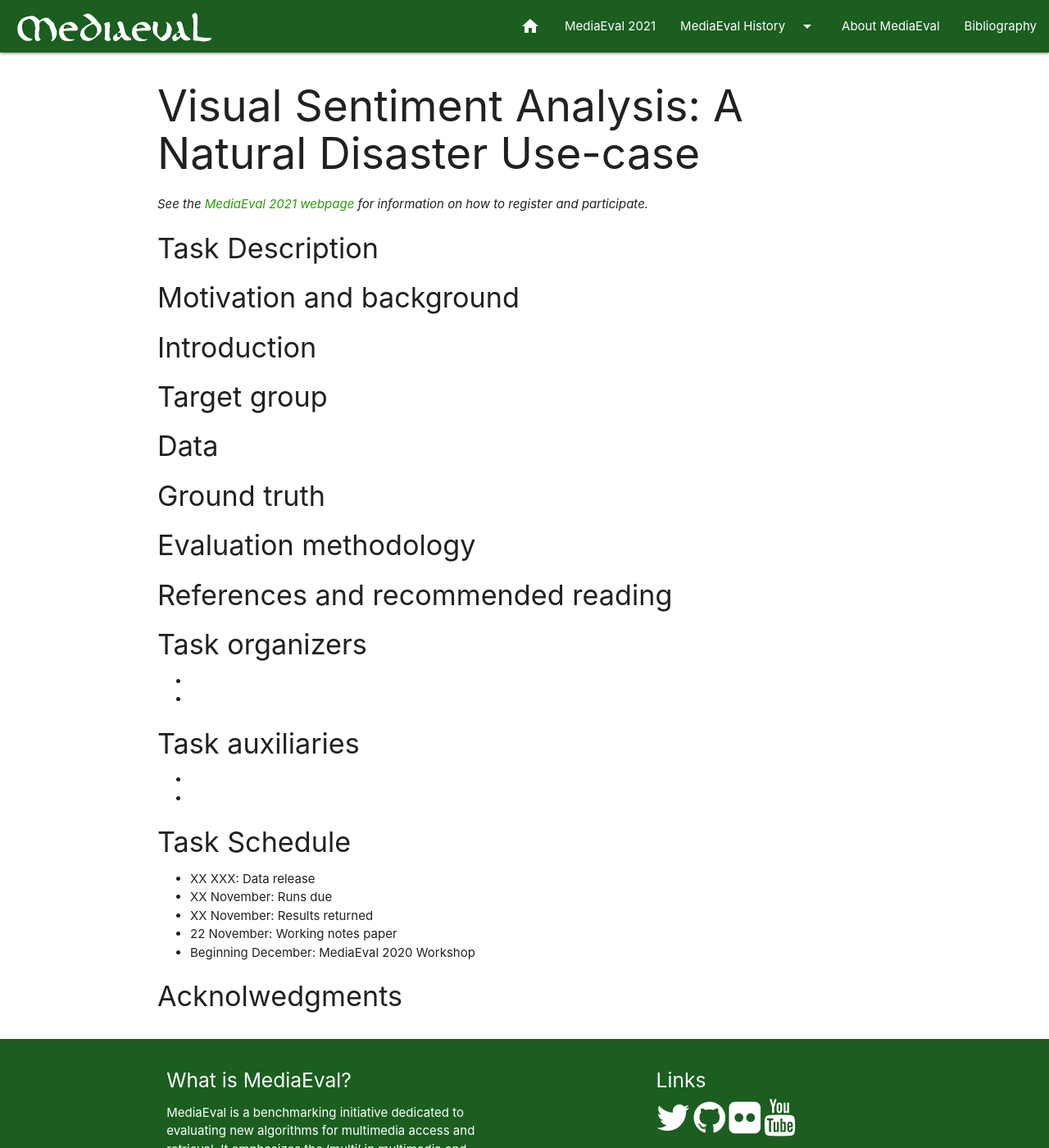
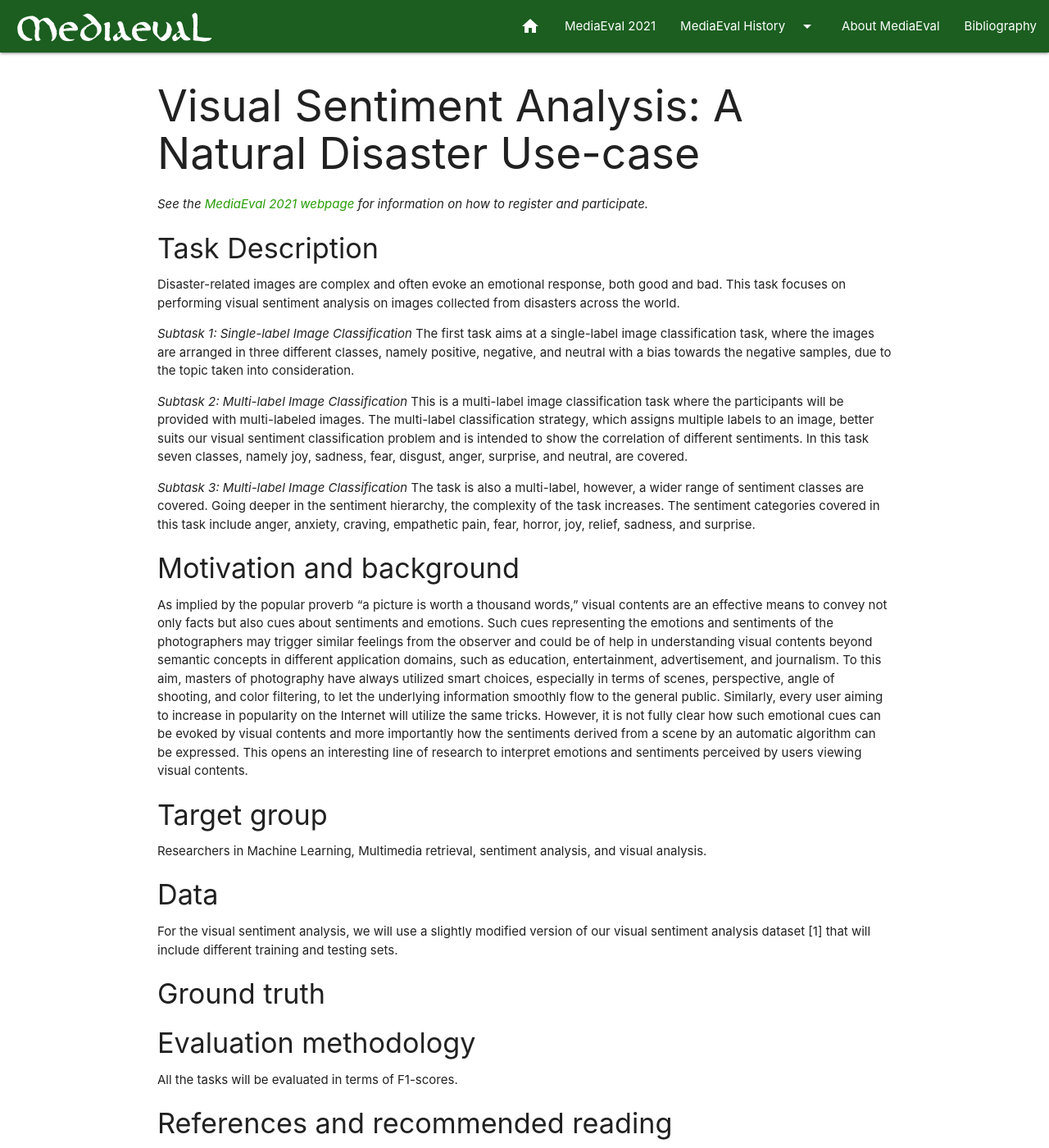
Before and after one commit to multimediaeval/multimediaeval.github.io, a Jekyll site: the page built from _editions/2021/tasks/visualsentiment .md, in a window 1280 px wide and 1400 px high. Shown: the whole window at 82% size. Built offline with Jekyll 4.4.1, drawn with Linux system fonts in a browser that asks for light colours; some of the changed text lies outside the part shown.

Commit message:
Update visualsentiment .md

```diff
--- a/_editions/2021/tasks/visualsentiment .md
+++ b/_editions/2021/tasks/visualsentiment .md
@@ -15,32 +15,45 @@ blurb: "Insert blurb here, keep it between the quotes in order to handle any spe
 
 #### Task Description
 
+Disaster-related images are complex and often evoke an emotional response, both good and bad. This task focuses on performing visual sentiment analysis on images collected from disasters across the world.
+
+*Subtask 1: Single-label Image Classification* The first task aims at a single-label image classification task, where the images are arranged in three different classes, namely positive, negative, and neutral with a bias towards the negative samples, due to the topic taken into consideration.
+
+*Subtask 2: Multi-label Image Classification* This is a multi-label image classification task where the participants will be provided with multi-labeled images. The multi-label classification strategy, which assigns multiple labels to an image, better suits our visual sentiment classification problem and is intended to show the correlation of different sentiments. In this task seven classes, namely joy, sadness, fear, disgust, anger, surprise, and neutral, are covered.
+
+*Subtask 3: Multi-label Image Classification* The task is also a multi-label, however, a wider range of sentiment classes are covered. Going deeper in the sentiment hierarchy, the complexity of the task increases.  The sentiment categories covered in this task include  anger, anxiety, craving, empathetic pain, fear, horror, joy, relief, sadness, and surprise.
+
 #### Motivation and background
-
-#### Introduction
+As implied by the popular proverb "a picture is worth a thousand words," visual contents are an effective means to convey not only facts but also cues about sentiments and emotions. Such cues representing the emotions and sentiments of the photographers may trigger similar feelings from the observer and could be of help in understanding visual contents beyond semantic concepts in different application domains, such as education, entertainment, advertisement, and journalism. To this aim, masters of photography have always utilized smart choices, especially in terms of scenes, perspective, angle of shooting, and color filtering, to let the underlying information smoothly flow to the general public. Similarly, every user aiming to increase in popularity on the Internet will utilize the same tricks. However, it is not fully clear how such emotional cues can be evoked by visual contents and more importantly how the sentiments derived from a scene by an automatic algorithm can be expressed. This opens an interesting line of research to interpret emotions and sentiments perceived by users viewing visual contents.
 
 #### Target group
+Researchers in Machine Learning, Multimedia retrieval, sentiment analysis, and visual analysis.
 
 #### Data
+For the visual sentiment analysis, we will use a slightly modified version of our visual sentiment analysis dataset [1] that will include different training and testing sets.
 
 #### Ground truth
 
 #### Evaluation methodology
+All the tasks will be evaluated in terms of F1-scores.
 
 #### References and recommended reading
 <!-- # Please use the ACM format for references https://www.acm.org/publications/authors/reference-formatting (but no DOI needed)-->
 <!-- # The paper title should be a hyperlink leading to the paper online-->
+[1] Hassan, Syed Zohaib, et al. "Visual Sentiment Analysis from Disaster Images in Social Media." arXiv preprint arXiv:2009.03051 (2020).
+
+[2] Hassan, Syed Zohaib, et al. "Sentiment analysis from images of natural disasters." International Conference on Image Analysis and Processing. Springer, Cham, 2019.
+
+[3] Ortis, Alessandro, Giovanni Maria Farinella, and Sebastiano Battiato. "Survey on visual sentiment analysis." IET Image Processing 14.8 (2020): 1440-1456.
 
 #### Task organizers
-* <!-- # First organizer-->
-* <!-- # Second organizer-->
-<!-- # and so on-->
-
-#### Task auxiliaries
-<!-- # optional, delete if not used-->
-* <!-- # First auxiliary-->
-* <!-- # Second auxiliary-->
-<!-- # and so on-->
+* Kashif Ahmad, kahmad (at) hbku.edu.qa, Hamad Bin Khalifa University, Doha, Qatar
+* Michael Riegler, michael (at) simula.no, SimulaMet, Norway
+* Zoaib Hassan, syed (at) simula.no, SimulaMet and OsloMet, Norway
+* Steven Hicks, steven (at) simula.no, SimulaMet and OsloMet, Norway
+* Nicola Conci, nicola.conci (at) unitn.it, University of Trento, Italy
+* Pål Halvorsen, paalh (at) simula.no, SimulaMet and OsloMet, Norway
+* Ala Al-Fuqaha, aalfuqaha (at) hbku.edu.qa, Hamad Bin Khalifa University, Doha, Qatar
 
 #### Task Schedule
 * XX XXX: Data release <!-- # Replace XX with your date. We suggest setting the date in June-July-->
@@ -49,5 +62,5 @@ blurb: "Insert blurb here, keep it between the quotes in order to handle any spe
 * 22 November: Working notes paper  <!-- Fixed. Please do not change. Exact date to be decided-->
 * Beginning December: MediaEval 2020 Workshop <!-- Fixed. Please do not change. Exact date to be decided-->
 
-#### Acknolwedgments
+<!-- #### Acknolwedgments
 <!-- # optional, delete if not used-->
```
